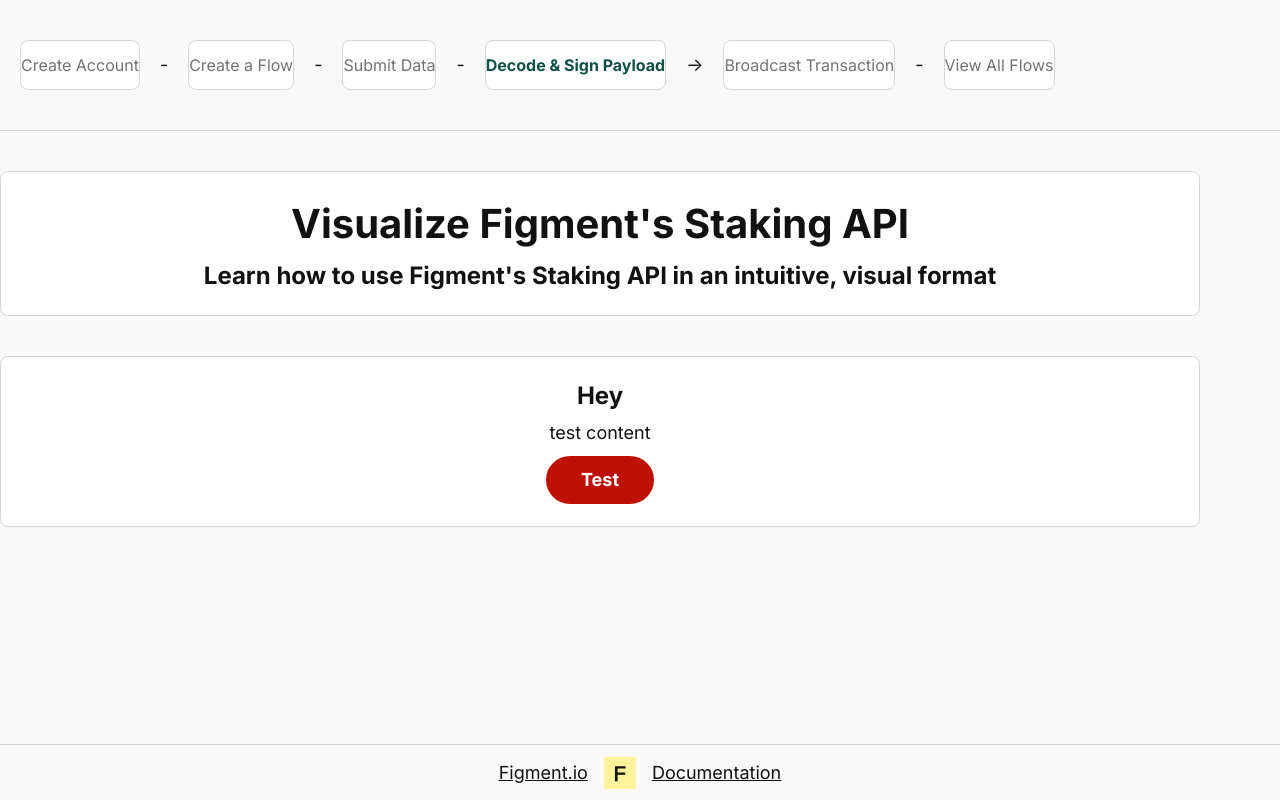
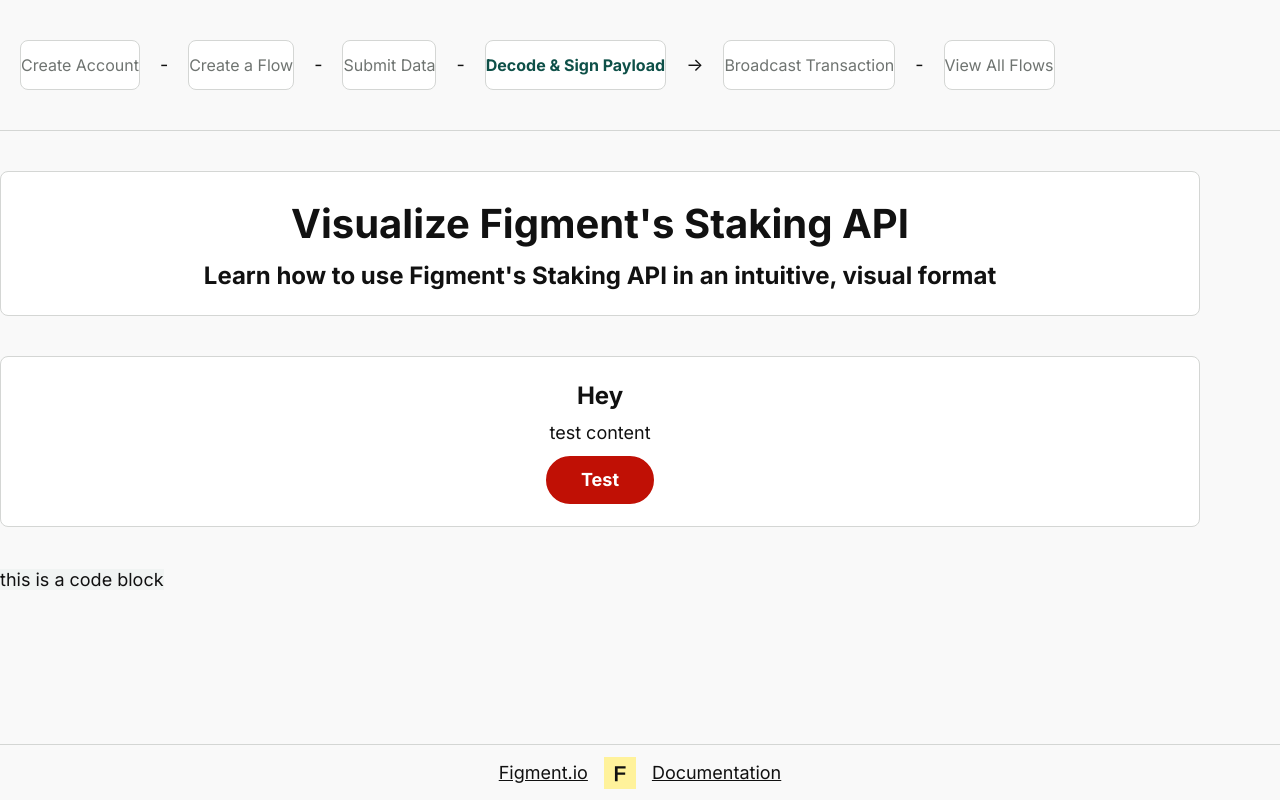
Before and after one commit to figment-networks/visualize-staking-api-flows, a Next.js app: page /ui-components in a window 1280 px wide. Built offline with nearby package versions, Linux system fonts and the light colour scheme.

Commit message:
change shrink priority

```diff
--- a/pages/ui-components.jsx
+++ b/pages/ui-components.jsx
@@ -143,7 +143,9 @@
         <React.Fragment key={`bc_step_${index}`}>
           {index !== 0 && <span>{index === step + 1 ? "→" : "-"}</span>}
           <div
-            style={{ flexShrink: step === index ? 0 : 1 }}
+            style={{
+              flexShrink: step === index ? 0 : step + 1 === index ? 1 : 99,
+            }}
             className={step === index ? "current" : ""}
           >
             {text}
@@ -179,6 +181,8 @@
         <p>test content</p>
         <Button desctructive>Test</Button>
       </Card>
+
+      <CodeBlock>this is a code block</CodeBlock>
       <Footer />
     </>
   );
```
